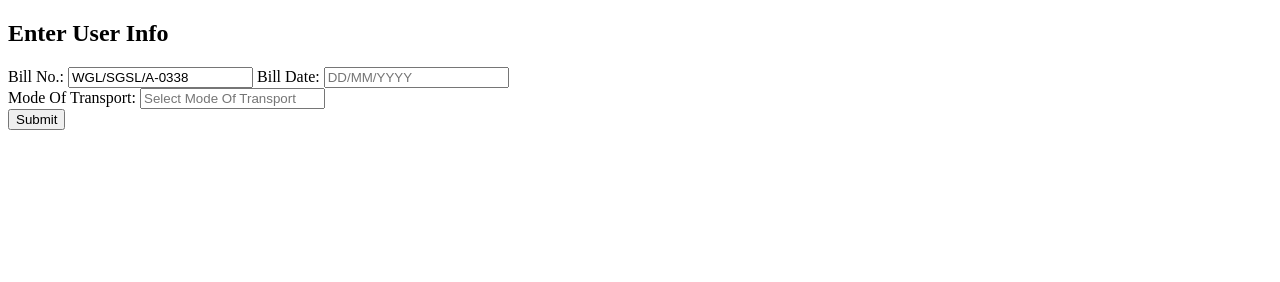
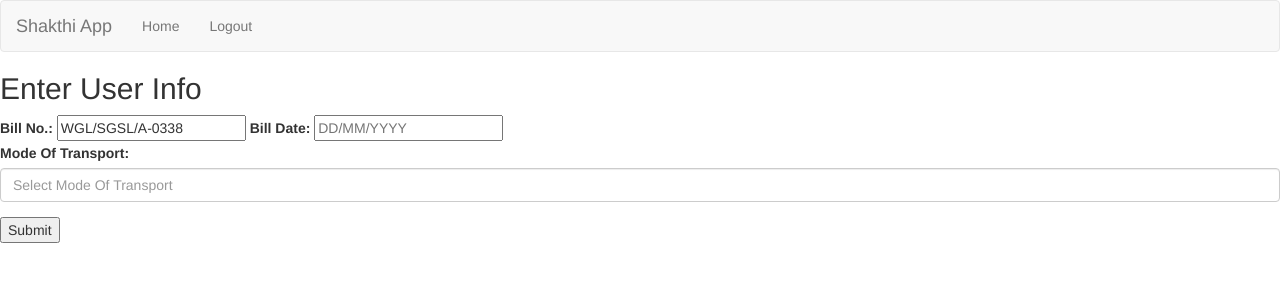
Before and after one commit to shakthigreensuppliesllp-dotcom/project, a website: page insertJSON.html in a window 1280 px wide. Drawn offline with nearby package versions, Linux system fonts and the light colour scheme.

Commit message:
Add files via upload

```diff
--- a/insertJSON.html
+++ b/insertJSON.html
@@ -3,9 +3,21 @@
 
 <head>
     <title>Insert Data into JSON</title>
+      <link rel="stylesheet" href="https://maxcdn.bootstrapcdn.com/bootstrap/3.4.1/css/bootstrap.min.css">
 </head>
 
 <body>
+      <nav class="navbar navbar-default">
+    <div class="container-fluid">
+      <div class="navbar-header">
+        <a class="navbar-brand">Shakthi App</a>
+      </div>
+      <ul class="nav navbar-nav">
+        <li><a>Home</a></li>
+        <li><a href="index.html" onclick="logout()">Logout</a></li>
+      </ul>
+    </div>
+  </nav>
     <h2>Enter User Info</h2>
     <form id="dataForm">
         <label>Bill No.:</label>
```
Also changed, not shown: manageData.html (+14 -0 lines).
